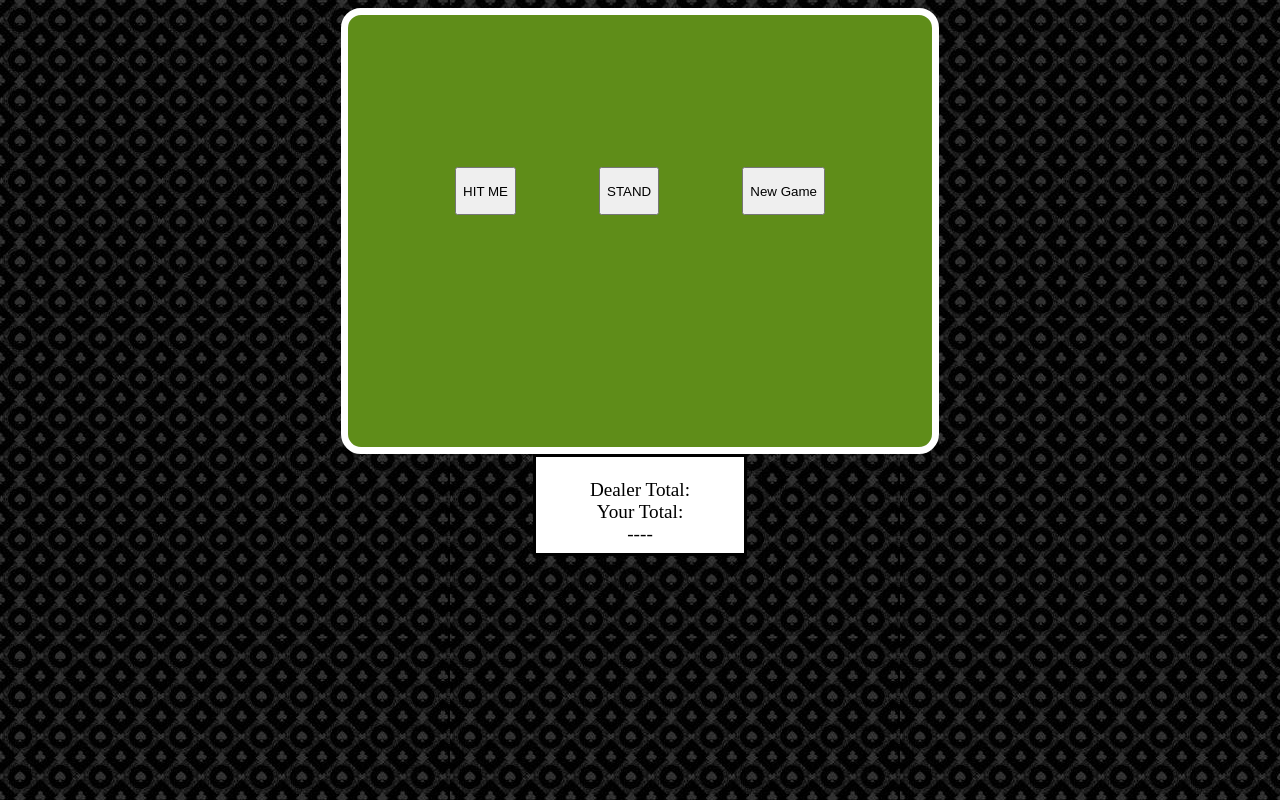
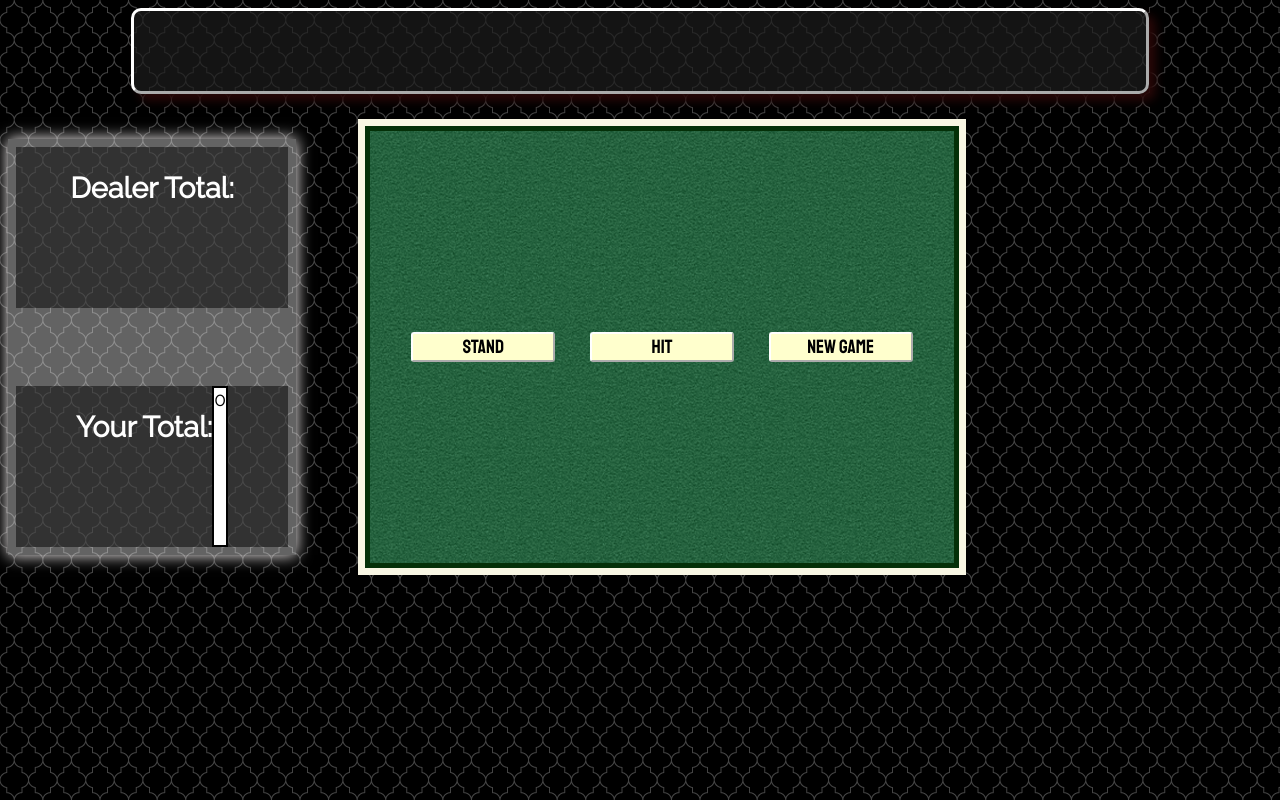
Before and after one commit to WeCanCodeIT/blackjack-r-i-c-h-a-r-d-findoutwhatitmeanstome, a website: page docs/index.html in a window 1280 px wide. Drawn offline with Linux system fonts and the light colour scheme; files that its build step writes are made by us from their sources; a web font is replaced by a local one.

Commit message:
Lots of styling

```diff
--- a/docs/css/main.css
+++ b/docs/css/main.css
@@ -1,12 +1,12 @@
-@import url('https://fonts.googleapis.com/css?family=CA+Viva+Las+Vegas|IBM+Plex+Mono|Raleway&display=swap');
-
+@import url('https://fonts.googleapis.com/css?family=Staatliches|CA+Viva+Las+Vegas|IBM+Plex+Mono|Raleway&display=swap');
 .html{
     color:white;
     font-size: 20px/1;
 
 }
 body{
- background-image: url("./casino_background.jpg");
+ background-image: url("./hotel-wallpaper-black.png");
+ font-family: 'Raleway';
 }
 .wrapper{
     max-width: 80rem;
@@ -18,60 +18,167 @@ body{
     font-size: 40px;
     color: white;
 }
+
+/* ===========BUTTON STYLE=============== */
+button{
+    cursor: pointer;
+    background-color: rgb(255, 255, 205);
+    border: 2px outset white;
+    border-radius: 3px;
+    font-family: Staatliches, Verdana, Geneva, Tahoma, sans-serif;
+    font-size: 1.2rem;
+    margin: auto;
+    width: 9rem;
+    transition-duration: .35s;
+}
+button:enabled:hover{
+    background-color: rgb(189, 0, 0);
+    border-style: inset;
+    transition-duration: .35s;
+    transition-timing-function: ease-out;
+}
+button:enabled:hover after{
+    transition-duration: .20s;
+}
+button:enabled:hover span{
+    color: rgb(255, 255, 255);
+    font-size: 1.6rem;
+    transition-duration: .8s;
+}
+button:disabled{
+    background-color: rgb(185, 185, 185);
+    border-style: inset;
+    color: rgb(94, 94, 94);
+    transition-timing-function: ease;
+}
+button:disabled:hover{
+    border-style: inset;
+}
+button:disabled span{
+    font-style: italic;
+}
 /* ---------NAVIGATION--------- */
-
+.nav-bar{
+    background-color: rgba(29, 29, 29, 0.705);
+    border: 3px outset white;
+    /* outline: 4px dashed gold; */
+    border-radius: 10px;
+    width: 80%;
+    height: 5rem;
+    top: 0;
+    position: sticky;
+    margin: auto;
+    margin-bottom: 2rem;
+    box-shadow: 7px 7px 10px rgb(39, 7, 7);
+}
 /* ---------GAME TABLE--------- */
+.game__container{
+    display: grid;
+    grid-auto-columns: 1fr 3fr 1fr;
+    grid-auto-rows: none;
+    grid-template-areas: 'info table info2';
+}
 .game__table{
+    grid-area: table;
     display: block;
-    size: 400px, 400px;
+    width: 100%;
     background-color: rgb(95, 141, 25);
+    background-image: url("./pool_table.png");
     max-width: 35.5rem;
     height: 26rem;
     margin:auto;
     padding: .5rem;
-    border: 7px solid rgb(255, 255, 255);
-    border-radius: 20px;
+    outline: 7px solid rgb(248, 246, 227);
+    border: 5px solid rgb(4, 48, 8);
     text-align: center;
 }
 .game__content{
+    grid-area: table;
     text-align: center;
     font-size: 24px;
     font-family: 'IBM Plex Mono', 'Courier New', Courier, monospace;
     height: inherit;
 }
 .game__header{
+    grid-area: table;
     text-align: center;
     font-size: 1rem;
     font-family: 'IBM Plex Mono', 'Courier New', Courier, monospace;
     height: inherit;
 }
 .dealer{
+    grid-area: table;
     display: flex;
-    min-height: 8rem;
+    height: 10rem;
 }
 .interact{
+    grid-area: table;
     display: flex;
     justify-content: space-evenly;
     padding: 1rem;
-    min-height: 3rem;
+    height: 4rem;
 }
 .user{
+    grid-area: table;
     display: flex;
+    height: 10rem;
 }
 
 /* -------CONSOLE------- */
 .console{
+    grid-area: info;
+    display: grid;
+    grid-template-areas: 'dealer'
+                        'console'
+                        'player';
     text-align: center;
     font-size: 1.2rem;
-    color: rgb(0, 0, 0);
-    border: 3px solid black;
-    background-color: rgb(255, 255, 255);
-    width: 13rem;
-    height: 6rem;
+    color: rgb(255, 255, 255);
+    /* border: 3px solid white; */
+    background-color: rgba(255, 255, 255, 0.39);
+    box-shadow: snow  0px 0px 15px;
+    height: 25rem;
+    width: 17rem;
+    margin: auto;
+    padding: .5rem;
+}
+.dealer-console{
+    grid-area: dealer;
+    display: flex;
+    justify-content: center;
+    background-color: rgba(0, 0, 0, 0.493);
+}
+.status-console{
+    grid-area: console;
+    display: flex;
+    text-align: center;
     margin: auto;
 }
+.player-console{
+    grid-area: player;
+    display: flex;
+    justify-content: center;
+    justify-items: center;
+    background-color: rgba(0, 0, 0, 0.493);
+}
+.player-score{
+    grid-area: player;
+    display: flex;
+    background-color: white;
+    border: 2px black solid;
+    border-radius: 15x;
+    color: black;
+
+}
+
+
+.dealer_name{
+    grid-area: dealer;
+
+}
 .player_name{
-    color: rgb(247, 17, 9);
+    grid-area: player;
+
 }
 
 /* ------PLAYING CARD-------- */
@@ -82,6 +189,9 @@ body{
     background-color: #ffffff;
     border: 1px black solid;
     border-radius: 6px;
+    box-shadow: rgb(39, 7, 7) 4px 4px 10px;
+    margin-left: 2px;
+    margin-right: 2px;
 }
 .card-inner-line{
     display: flex;
--- a/docs/index.html
+++ b/docs/index.html
@@ -8,27 +8,43 @@
     <title>FAIR GAMES INC. BlackJack</title>
 </head>
 <body>
-        <body>
+    <header>
+        <nav class="nav-bar">
+
+        </nav>
+    </header>
+
     <div class="wrapper">
+        <div class ="game__container">
+            <section class="console">
+                <section class="dealer-console">
+                    <h2>Dealer Total:</h2> <span class="dealer-score"></span><br>
+                </section>
+                <section class="status-console">
+
+                    <span class="status"></span>
+                </section>
+                <section class="player-console">
+
+                    <span id="player_name" class="player_name"></span>
+
+                        <h2>Your Total: </h2><span class="player-score">0</span>
+                    </span>
+                </section>
+            </section>
 
             <section class="game__table">
-
             <section class="dealer"></section>
             <section class="interact">
-                            <button class="hit">HIT ME</button>
-                            <button class="stand">STAND</button>
-                            <button class="new">New Game</button>
+                <button class="stand"><span>STAND</span></button>
+                <button class="hit"><span>HIT</span></button>
+                <button class="new"><span>NEW GAME</span></button>
             </section>
             <section class="user"></section>
 
 
         </section>
-                    <div class="console">
-                        <span id="player_name" class="player_name"></span><br>
-                        Dealer Total: <span class="dealer-score"></span><br>
-                        Your Total: <span class="player-score"></span><br>
-                        </span>
-                        <span class="status">----</span>
+        </div>
     </div>
 
     <script src="main.js"></script>
```
Also changed, not shown: src/index.js (+40 -15 lines), docs/css/hotel-wallpaper-black.png (added), docs/css/pool_table.png (added). Lines whose indentation alone changed are shown as unchanged.
